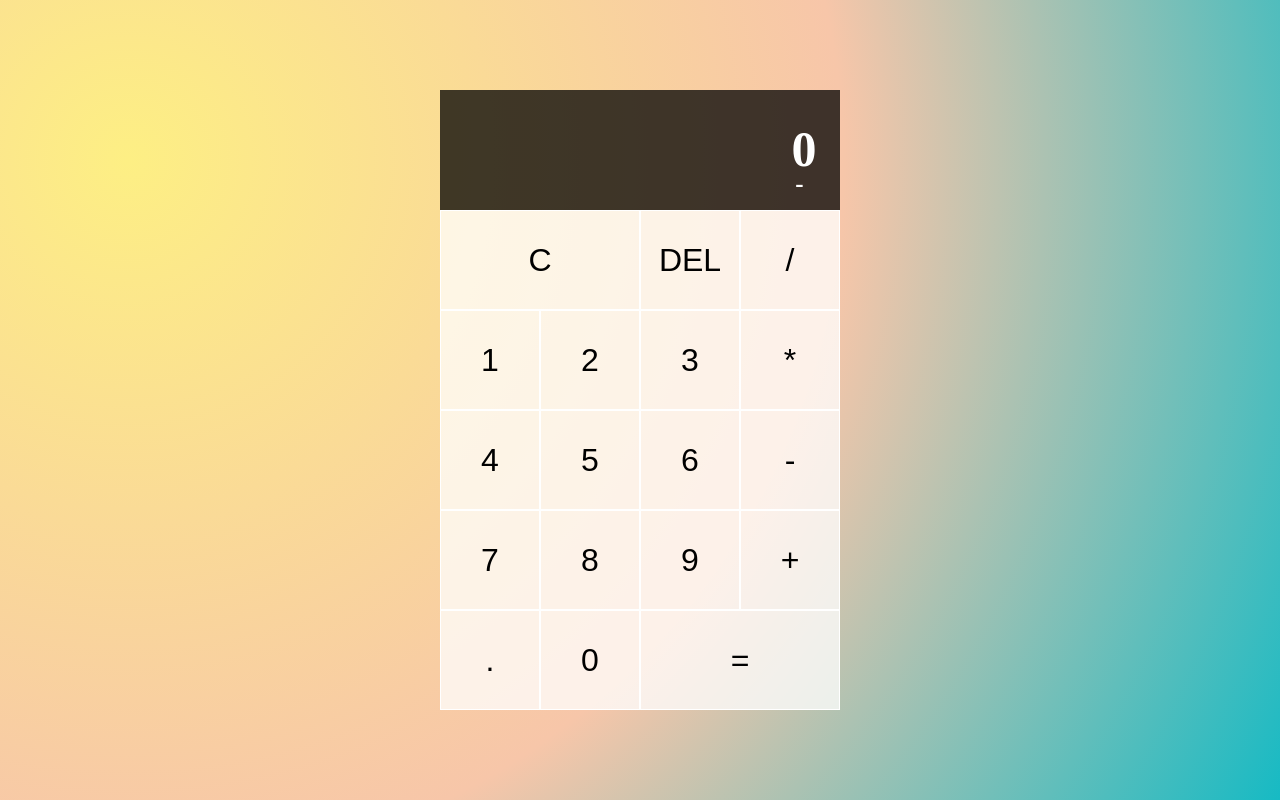
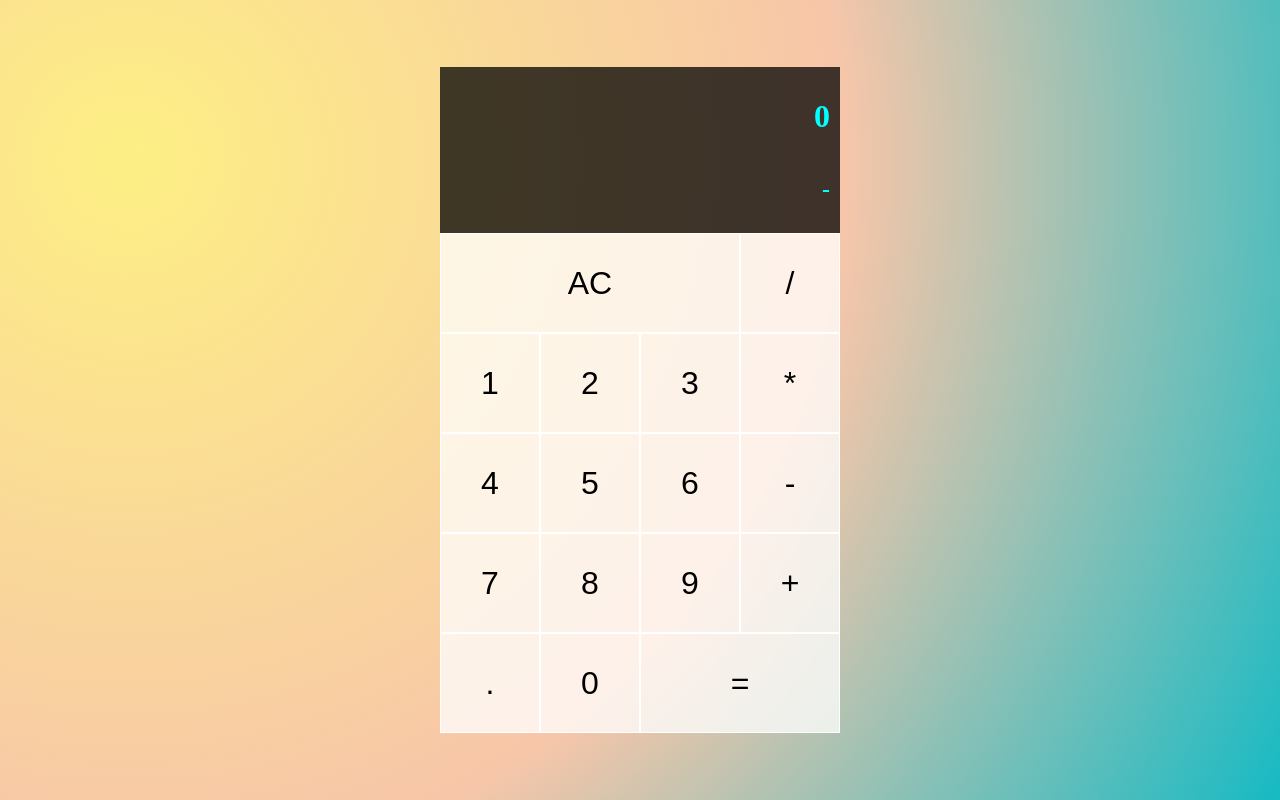
Before and after one commit to favio102/calculator-js, a plain HTML site: page index.html in a window 1280 px wide. Drawn offline with Linux system fonts and the light colour scheme.

Commit message:
change css

```diff
--- a/index.html
+++ b/index.html
@@ -10,14 +10,11 @@
     </head>
     <body>
         <div class="calculator-grid">
-            <div class="output">
                 <div class="display">
                     <h1>0</h1>
                     <h2>-</h2>
                 </div>
-            </div>
-            <button type="button" data-key="27" class="span-two" id="clear">C</button>
-            <button type="button" data-key="191" data-delete>DEL</button>
+            <button type="button" data-key="27" class="span-three" id="clear">AC</button>
             <button type="button" data-key="193" class="op" id="div">/</button>
             <button type="button" data-key="49" class="num">1</button>
             <button type="button" data-key="50" class="num">2</button>
--- a/script.js
+++ b/script.js
@@ -36,14 +36,13 @@ let displayBuffer = '';
 let overflow = false;
 let blinkID = null;
 let blinkOn = false;
-const ZERO_ERR_MSG = 'Oh No!';
+const ZERO_ERR_MSG = 'INFINITY';
 
 // *DOM Nodes
 const buttonListNum = document.querySelectorAll('button.num');
 const buttonListOp = document.querySelectorAll('button.op');
 const clearButton = document.querySelector('button#clear');
 const equalsButton = document.querySelector('button#equals');
-const delButton = document.querySelector('button#del');
 const mainDisplay = document.querySelector('.display h1');
 const secondaryDisplay = document.querySelector('.display h2');
 
@@ -86,9 +85,9 @@ function checkOpChange(buttonValue){
 
 function updateDisplay(buttonValue){
     displayValue += buttonValue;
-    if(displayValue.length > 8){
-        displayValue = displayValue.slice(0, 8);
-    }
+    // if(displayValue.length > 8){
+    //     displayValue = displayValue.slice(0, 8);
+    // }
     mainDisplay.textContent = displayValue;
 }
 
--- a/style.css
+++ b/style.css
@@ -39,29 +39,29 @@ body {
 .span-two {
   grid-column: 2 span;
 }
+.span-three{
+  grid-column: 3 span;
+}
 
-.output {
+.display{
   grid-column: 1 / -1;
   background-color: rgba(0, 0, 0, 0.75);
   display: flex;
-  justify-content: flex-end;
-  align-items: center;
+  align-items: flex-end;
+  justify-content: space-around;
+  flex-direction: column;
   padding: 10px;
-  color: rgba(255, 255, 255, 0.75);
+  word-wrap: break-word;
+  word-break: break-all;
+  color: aqua;
+  }
+
+  .display .h1{
+  color: white;
+  font-size: 1.5rem;
+  }
+
+  .display .current-operand{
+  color: white;
   font-size: 2.5rem;
-}
-
-.output h1, .output h2 {
-    margin: auto;
-    padding: 20px 20px;
-    width: 80%;
-    height: 50px;
-    color: #fff;
-    font-size: 50px;
-}
-
-.output h2 {
-    text-align: right;
-    color: rgb(255, 255, 255);
-    font-size: 25px;
-}
+  }
```
